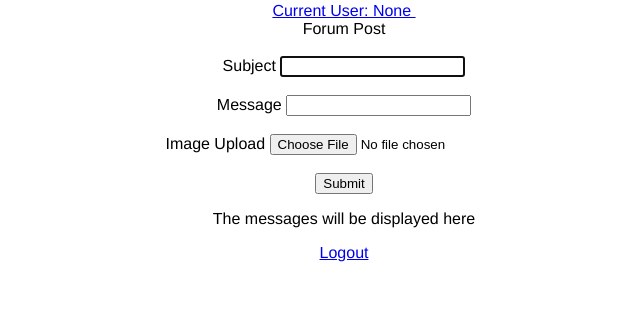
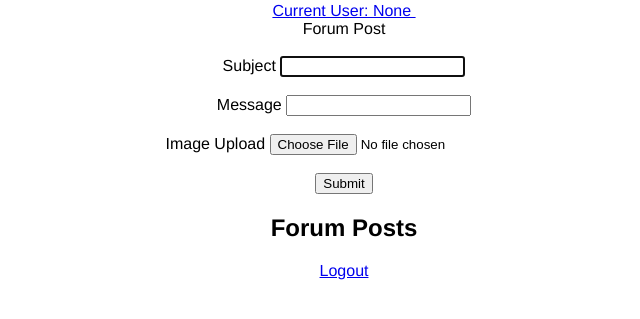
Before and after one commit to BigElRicho/BigElRicho-cloud-comp-a1-task1, a Flask app: page /forum/ in a window 1280 px wide. Shown: the part 176-495 px from the top of the page, without its empty margins (296-936 px from the left). Run offline with Flask 2, Linux system fonts and the light colour scheme.

Commit message:
got forum functionality working.

```diff
--- a/main.py
+++ b/main.py
@@ -75,22 +75,13 @@
             print("loginvalid = true")
             loginValid = True
             print(loginValid)
-        # Below needs to be replaced with a redirect method.
-        if(loginValid==True):
+        if(loginValid == True):
             session['ID'] = ID
             print("session['ID']= " + session['ID'])
             sessionMsg = session['ID']
-            return render_template('forum.html')
-            # return render_template('login.html',
-            # message1=message1,
-            # userMsg=userMsg,
-            # pwdMsg=pwdMsg,
-            # sessionMsg=sessionMsg)
+            return redirect('../forum/', 302)
+            #return render_template('forum.html')
         else:
-            # if session['ID']:
-            #     print(session['ID'])
-            # else:
-            #     print ("Session['ID'] is not there.")
             return render_template('login.html',
             message1=message1,
             userMsg=userMsg,
@@ -135,13 +126,31 @@
 
 @app.route('/forum/', methods=['GET','POST'])
 def forum():
-    username=""
+    username = ""
+    subject = ""
+    message = ""
+    posts = ""
+
     if session.get('ID') is not None:
-        print("Session['id'] on forum page load: " + session.get('ID'))
+        print("Session['id'] on forum page load: " + session['ID'])
         username = getUsername(session['ID'])
-        return render_template('forum.html',username=username)
+        posts = getUserPosts(session.get('ID'))
+        return render_template('forum.html',
+        username=username,
+        posts=posts)
 
-    return render_template('forum.html',username=username)
+    if request.form == 'POST':
+        subject = request.form['subject']
+        message = request.form['message']
+        image = " "
+        add_post(datastore_client, subject, message, image, session.get('ID'))
+        return render_template('forum.html',
+        username=username,
+        posts=posts)
+
+    return render_template('forum.html',
+    username=username,
+    posts=posts)
 
 @app.route('/user/')
 def user():
@@ -218,7 +227,7 @@
     results = query.fetch()
     return results
 
-def add_post(client, subject, message, pictureName,username):
+def add_post(client, subject, message, imageName, id):
     # Creates an incomplete key to say where the entity goes.
     key = client.key('posts')
     # Creates the entity object
@@ -228,9 +237,9 @@
         {
             "subject": subject,
             "message": message,
-            "username": username,
-            "pictureName": pictureName,
-            "post-date": datetime.datetime.utcnow(),
+            "image_name": imageName,
+            "posting_datetime": datetime.datetime.now(),
+            "user_id":id,
         }
     )
     try:
@@ -271,3 +280,22 @@
         )
         client.put(user)
         return True
+
+def getUserPosts(id):
+    query = datastore_client.query(kind='posts')
+    query.add_filter("user_id","=",id)
+    #query.order = ["-post_datetime"]
+    result = query.fetch()
+    # for posts in result:
+    #     print(posts['subject'])
+    #     print(posts['message'])
+    return result
+
+def getAllForumPosts():
+    query = datastore_client.query(kind='posts')
+    query.order = ["-post_datetime"]
+    result = query.fetch()
+    # for posts in result:
+    #     print(posts['subject'])
+    #     print(posts['message'])
+    return result
--- a/templates/forum.html
+++ b/templates/forum.html
@@ -15,20 +15,24 @@
             <lable>Forum Post</lable>
             <br><br>
             <label>Subject</label>
-            <Input type="text" id="subject" required autofocus>
+            <Input type="text" name="subject" id="subject" required autofocus>
             <br><br>
             <label>Message</label>
-            <input type="text" id="message" required>
+            <input type="text" name="message" id="message" required>
             <br><br>
             <label>Image Upload</label>
-            <input type="file" id="image">
+            <input type="file" name="image" id="image">
             <br><br>
             <input type="submit" value="Submit">
         </form>
     </div>
     <!--Forum message display area-->
     <div class="forumMessageDisplayArea>">
-        <p>The messages will be displayed here</p>
+        <h2>Forum Posts</h2>
+        {% for post in posts %}
+        <h3>{{post['subject']}}</h3>
+        <p>{{post['message']}}</p>
+        {% endfor %}
     </div>
 </div>
 <a onclick="{{session.pop('ID', None)}}" id="logout-link" href="{{url_for('login')}}">Logout</a>
```
